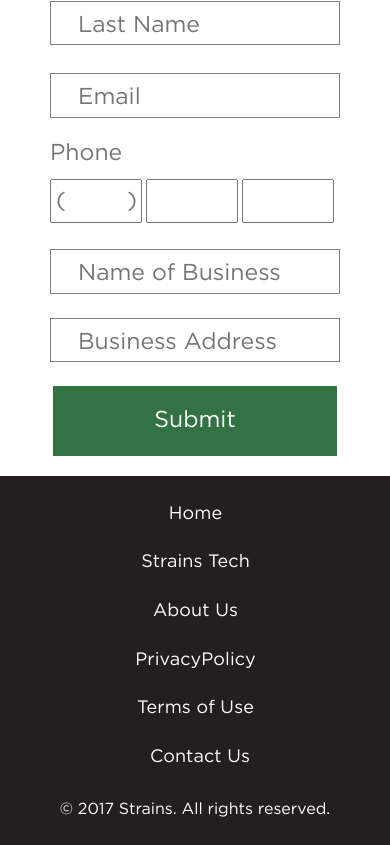
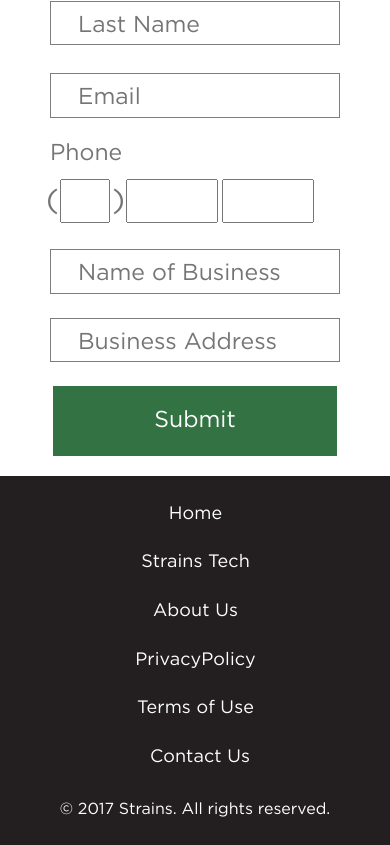
Before and after one commit to ronnie-lake/strain-rx, a website: page ready.html in a window 390 px wide. Shown: the part 875-1720 px from the top of the page. Drawn offline with Linux system fonts and the light colour scheme.

Commit message:
fix aligns on claim page and changephone input on ready page

```diff
--- a/less/claim.less
+++ b/less/claim.less
@@ -30,6 +30,11 @@
 		color: #fff;
 		padding: 81px 0 8px 49px;
 		letter-spacing: -1.5px;
+
+		@media (max-width: 992px) {
+			text-align: center;
+			padding: 81px 0 8px;
+		}
 
 		@media (max-width: 576px) {
 			width: 290px;
@@ -119,11 +124,12 @@
 		font-family: 'Gotham';
 		font-weight: 400;
 		font-size: 48px;
-		padding: 13px 30px 1px 56px;
+		padding: 13px 0 1px;
+		text-align: center;
 
 		&_free {
 			font-size: 56px;
-			padding: 16px 44px 25px 41px;
+			padding: 16px 0 25px;
 		}
 	}
 
--- a/less/ready.less
+++ b/less/ready.less
@@ -81,21 +81,28 @@
 	}
 
 	&__label {
+		display: inline-block;
+		margin-right: 12px;
+		width: 92px;
+		position: relative;
 
-		position: relative;
+		@media (max-width: 768px) {
+			width: 64px;
+		}
 
 		&:before {
 			position: absolute;
 			content: '(';
 			font-family: 'Gotham';
 			font-weight: 400;
-			font-size: 23px;
+			font-size: 30px;
 			color: #767474;
-			top: -22px;
-			left: 15px;
+			top: 7px;
+			left: -16px;
 
 			@media (max-width: 768px) {
-				left: 6px;
+				top: 17px;
+				left: -4px;
 			}
 		}
 
@@ -104,13 +111,14 @@
 			content: ')';
 			font-family: 'Gotham';
 			font-weight: 400;
-			font-size: 23px;
+			font-size: 30px;
 			color: #767474;
-			top: -22px;
-			right: 24px;
+			top: 7px;
+			right: -2px;
 
 			@media (max-width: 768px) {
-				right: 9px;
+				top: 17px;
+				right: -11px;
 			}
 		}
 	}
@@ -206,6 +214,18 @@
 				margin-left: 0;
 			}
 		}
+
+		&_phone {
+			box-sizing: border-box;
+			width: 78px;
+			padding: 7px 2px;
+
+			@media (max-width: 768px) {
+				margin-left: 10px;
+				padding: 7px 2px;
+				width: 50px;
+			}
+		}
 	}
 
 	&__button-cont {
--- a/ready.html
+++ b/ready.html
@@ -49,7 +49,7 @@
 				<input class="form__input" type="text" placeholder="Email">
 				<span class="form__phone">Phone</span>
 					<label class="form__label">
-						<input type="text" class="form__numbers">
+						<input type="text" class="form__numbers form__numbers_phone">
 					</label>
 					<input type="text" class="form__numbers">
 					<input type="text" class="form__numbers form__numbers_large">
```
Also changed, not shown: css/main.css.
